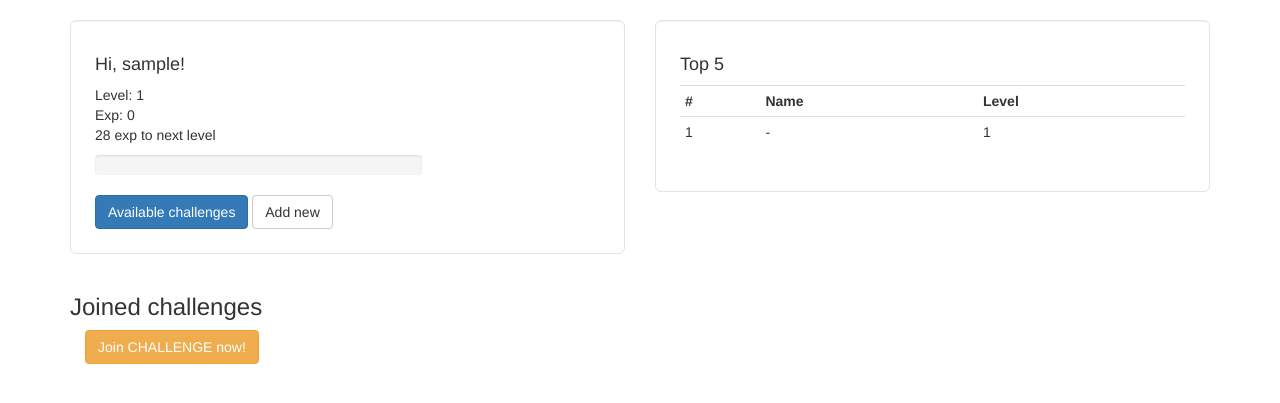
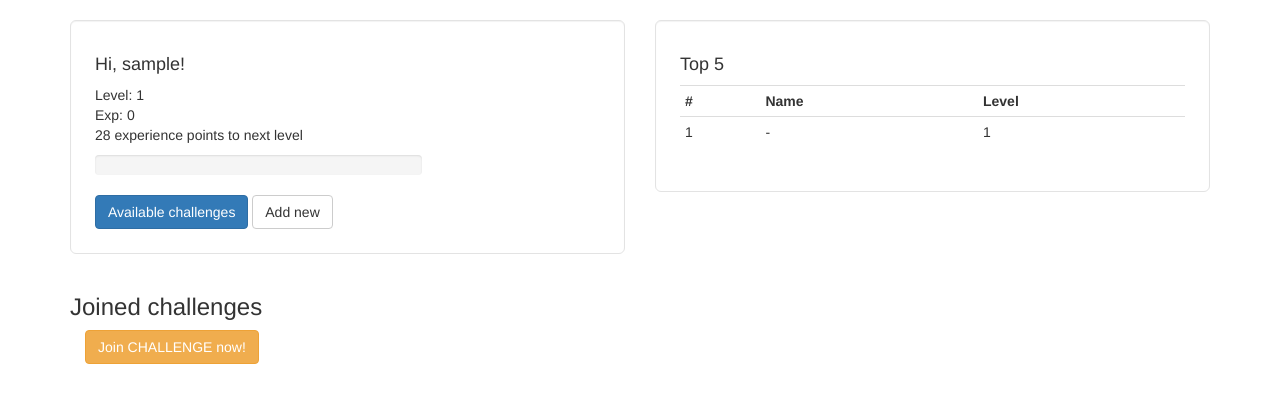
Before and after one commit to kosiacz3q/io_repo, a Django app: page /spierdon/ in a window 1280 px wide. Shown: the part 52-455 px from the top of the page. Run offline with Django 3.2, Linux system fonts and the light colour scheme; the visitor is signed in with stand-in values (Sample User, id 1); data comes from the database, SQL or seed files in the repository; data that the repository does not hold is empty; some libraries are stand-ins or nearby versions.

Commit message:
Minor change

```diff
--- a/spierdon/templates/index.html
+++ b/spierdon/templates/index.html
@@ -17,7 +17,7 @@
                         <br/>
                         Exp: {{ spierdon.exp }}
                         <br/>
-                        {{ spierdon.remaining }} exp to next level
+                        {{ spierdon.remaining }} experience points to next level
                     </p>
                     <div class="progress">
                         <div class="progress-bar" role="progressbar" aria-valuenow="{{ spierdon.percent }}" aria-valuemin="0"
```
